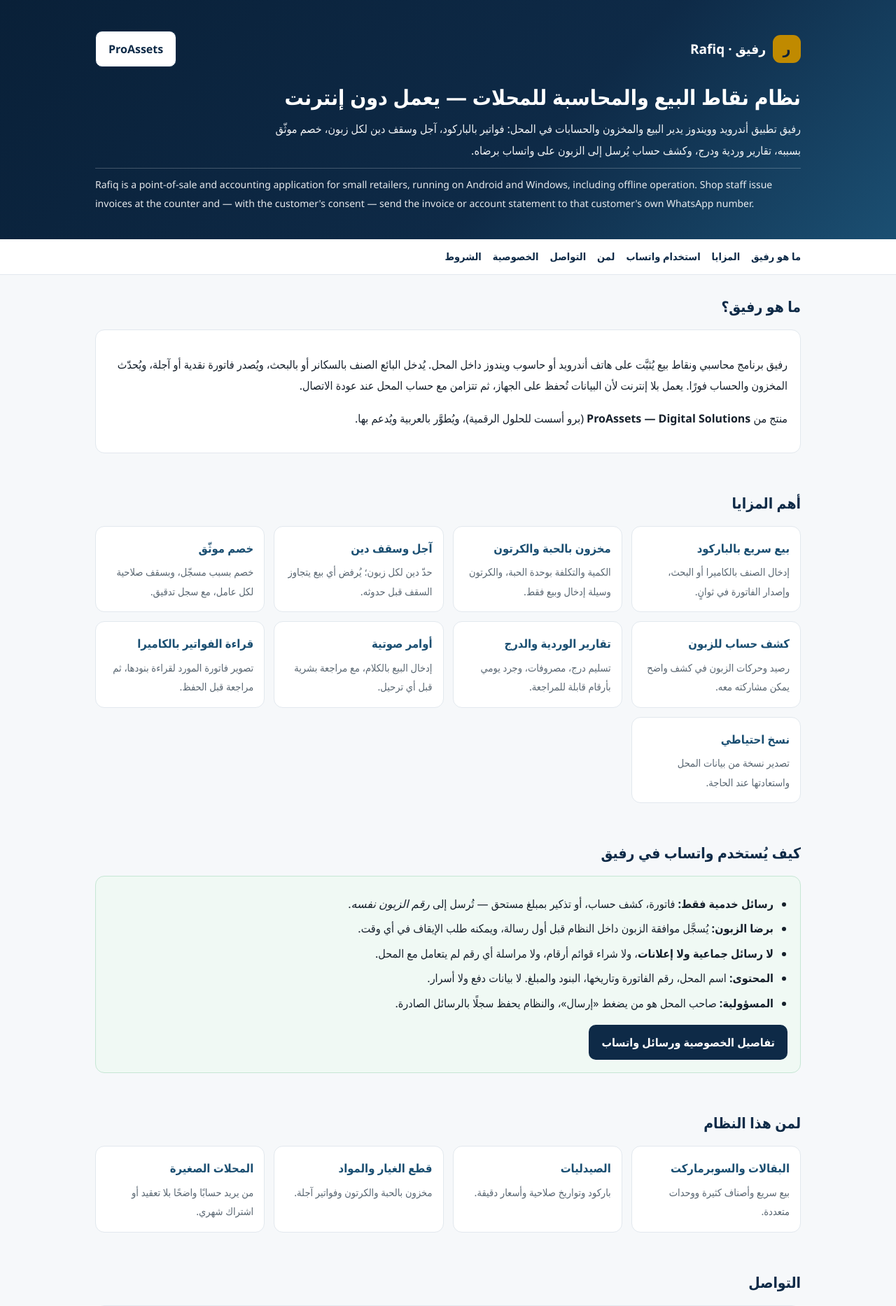
After one commit to lsadq3859/proassets-main, a Flask app: page /rafiq in a window 1280 px wide. The commit adds this page. Shown: the top 1867 px of the page at 70% size. Run offline with Flask 3, Linux system fonts and the light colour scheme; parts of the project's set-up code (start-up, migrations or seed data) failed here and were passed over.

Commit message:
add Rafiq product page + WhatsApp privacy notice (Meta business website)

```diff
--- a/app.py
+++ b/app.py
@@ -292,6 +292,16 @@ def create_app(config_name=None):
                              title='ProAssets - Global Digital Assets',
                              featured_products=featured,
                              categories=categories)
+
+    @app.route('/rafiq')
+    def rafiq():
+        """Rafiq POS & accounting — product page (WhatsApp Business use case)"""
+        return render_template('rafiq.html', title='رفيق — نظام نقاط البيع والمحاسبة')
+
+    @app.route('/rafiq/privacy')
+    def rafiq_privacy():
+        """Rafiq + WhatsApp messaging privacy notice"""
+        return render_template('rafiq_privacy.html', title='خصوصية رفيق ورسائل واتساب')
 
     @app.route('/about')
     def about():
--- a/templates/home.html
+++ b/templates/home.html
@@ -19,7 +19,7 @@
                     <li><a href="/products" data-t="nav_market">المتجر</a></li>
                     <li><a href="#categories" data-t="nav_categories">التصنيفات</a></li>
                     <li><a href="/about" data-t="nav_about">من نحن</a></li>
-                    <li><a href="/contact" data-t="nav_contact">تواصل معنا</a></li>
+                    <li><a href="/rafiq">رفيق — نقاط البيع</a><a href="/contact" data-t="nav_contact">تواصل معنا</a></li>
                     <li class="pa-nav-mobile-auth"><a href="/login" data-t="nav_login">تسجيل الدخول</a></li>
                     <li class="pa-nav-mobile-auth"><a href="/register" data-t="nav_signup">إنشاء حساب</a></li>
                 </ul>
--- /dev/null
+++ b/templates/rafiq.html
@@ -0,0 +1,158 @@
+<!doctype html>
+<html lang="ar" dir="rtl">
+<head>
+<meta charset="utf-8">
+<meta name="viewport" content="width=device-width, initial-scale=1">
+<title>رفيق — نظام نقاط البيع والمحاسبة | Rafiq POS</title>
+<meta name="description" content="رفيق نظام نقاط بيع ومحاسبة للمحلات يعمل على أندرويد وويندوز دون إنترنت: فواتير، مخزون، آجل وسقف دين، خصم موثّق، تقارير، وإرسال الفاتورة وكشف الحساب إلى الزبون على واتساب برضاه. Rafiq POS &amp; accounting for shops.">
+<style>
+  :root{--navy:#0E2A47;--navy2:#092038;--gold:#C08A00;--ink:#16202b;--mut:#5a6772;--line:#e2e8ee;--bg:#f6f8fa}
+  *{box-sizing:border-box}
+  body{margin:0;font-family:"Segoe UI",Tahoma,Arial,sans-serif;color:var(--ink);background:var(--bg);line-height:1.9}
+  header{background:linear-gradient(135deg,var(--navy2),var(--navy) 60%,#1B4F72);color:#fff;padding:44px 18px 38px}
+  .wrap{max-width:1040px;margin:0 auto;padding:0 16px}
+  .top{display:flex;justify-content:space-between;align-items:center;gap:12px;flex-wrap:wrap;margin-bottom:20px}
+  .brand{display:flex;align-items:center;gap:10px;font-weight:800;font-size:19px}
+  .mark{width:40px;height:40px;border-radius:11px;background:var(--gold);color:var(--navy2);display:grid;place-items:center;font-size:21px;font-weight:800}
+  header h1{margin:0 0 8px;font-size:30px;line-height:1.5}
+  header p{margin:0;opacity:.94;max-width:760px}
+  .en{direction:ltr;text-align:left;font-size:14px;opacity:.9;margin-top:10px;border-top:1px solid rgba(255,255,255,.25);padding-top:10px}
+  nav{background:#fff;border-bottom:1px solid var(--line);position:sticky;top:0;z-index:5}
+  nav .wrap{display:flex;gap:16px;padding:11px 16px;overflow-x:auto}
+  nav a{color:var(--navy);text-decoration:none;font-weight:700;font-size:14.5px;white-space:nowrap}
+  section{padding:26px 0}
+  h2{color:var(--navy);font-size:21px;margin:0 0 12px}
+  h3{color:#1B4F72;font-size:16.5px;margin:0 0 5px}
+  .grid{display:grid;grid-template-columns:repeat(auto-fit,minmax(240px,1fr));gap:13px}
+  .card{background:#fff;border:1px solid var(--line);border-radius:13px;padding:15px}
+  .card p{margin:0;color:var(--mut);font-size:14.5px}
+  .box{background:#fff;border:1px solid var(--line);border-radius:13px;padding:18px}
+  ul{margin:6px 0;padding-inline-start:20px}
+  li{margin:5px 0}
+  .tag{display:inline-block;background:#eef2f6;color:var(--navy);border:1px solid #cfdae4;border-radius:999px;padding:2px 11px;font-size:12.5px;font-weight:700;margin-inline-end:6px;margin-bottom:6px}
+  .wa{background:#f0f9f4;border-color:#c6e6d4}
+  .btn{display:inline-block;background:var(--navy);color:#fff;text-decoration:none;padding:10px 18px;border-radius:10px;font-weight:700}
+  .btn.ghost{background:#fff;color:var(--navy);border:1px solid var(--navy)}
+  table{width:100%;border-collapse:collapse;font-size:14.5px;background:#fff}
+  th,td{border:1px solid var(--line);padding:9px 11px;text-align:right}
+  th{background:#eef2f6;color:var(--navy)}
+  .ph{background:#fff8e1;border-bottom:1px dashed var(--gold);color:#7a5b00;padding:0 4px;border-radius:4px;font-weight:700}
+  footer{background:var(--navy2);color:#cbd5e1;padding:22px 0;font-size:13.5px;margin-top:26px}
+  footer .wrap{display:flex;flex-wrap:wrap;gap:10px 26px;justify-content:space-between}
+  footer a{color:#cbd5e1}
+  .en-block{direction:ltr;text-align:left}
+</style>
+</head>
+<body>
+
+<header>
+  <div class="wrap">
+    <div class="top">
+      <div class="brand"><span class="mark">ر</span> رفيق · Rafiq</div>
+      <a class="btn ghost" href="/">ProAssets</a>
+    </div>
+    <h1>نظام نقاط البيع والمحاسبة للمحلات — يعمل دون إنترنت</h1>
+    <p>رفيق تطبيق أندرويد وويندوز يدير البيع والمخزون والحسابات في المحل: فواتير بالباركود، آجل وسقف دين لكل زبون،
+    خصم موثّق بسببه، تقارير وردية ودرج، وكشف حساب يُرسل إلى الزبون على واتساب برضاه.</p>
+    <div class="en">Rafiq is a point-of-sale and accounting application for small retailers, running on Android and Windows,
+    including offline operation. Shop staff issue invoices at the counter and — with the customer's consent — send the
+    invoice or account statement to that customer's own WhatsApp number.</div>
+  </div>
+</header>
+
+<nav><div class="wrap">
+  <a href="#what">ما هو رفيق</a>
+  <a href="#features">المزايا</a>
+  <a href="#whatsapp">استخدام واتساب</a>
+  <a href="#who">لمن</a>
+  <a href="#contact">التواصل</a>
+  <a href="/rafiq/privacy">الخصوصية</a>
+  <a href="/terms">الشروط</a>
+</div></nav>
+
+<div class="wrap">
+
+  <section id="what">
+    <h2>ما هو رفيق؟</h2>
+    <div class="box">
+      <p>رفيق برنامج محاسبي ونقاط بيع يُثبَّت على هاتف أندرويد أو حاسوب ويندوز داخل المحل. يُدخل البائع الصنف بالسكانر
+      أو بالبحث، ويُصدر فاتورة نقدية أو آجلة، ويُحدّث المخزون والحساب فورًا. يعمل بلا إنترنت لأن البيانات تُحفظ على الجهاز،
+      ثم تتزامن مع حساب المحل عند عودة الاتصال.</p>
+      <p>منتج من <strong>ProAssets — Digital Solutions</strong> (برو أسست للحلول الرقمية)، ويُطوَّر بالعربية ويُدعم بها.</p>
+    </div>
+  </section>
+
+  <section id="features">
+    <h2>أهم المزايا</h2>
+    <div class="grid">
+      <div class="card"><h3>بيع سريع بالباركود</h3><p>إدخال الصنف بالكاميرا أو البحث، وإصدار الفاتورة في ثوانٍ.</p></div>
+      <div class="card"><h3>مخزون بالحبة والكرتون</h3><p>الكمية والتكلفة بوحدة الحبة، والكرتون وسيلة إدخال وبيع فقط.</p></div>
+      <div class="card"><h3>آجل وسقف دين</h3><p>حدّ دين لكل زبون؛ يُرفض أي بيع يتجاوز السقف قبل حدوثه.</p></div>
+      <div class="card"><h3>خصم موثّق</h3><p>خصم بسبب مسجّل، وبسقف صلاحية لكل عامل، مع سجل تدقيق.</p></div>
+      <div class="card"><h3>كشف حساب للزبون</h3><p>رصيد وحركات الزبون في كشف واضح يمكن مشاركته معه.</p></div>
+      <div class="card"><h3>تقارير الوردية والدرج</h3><p>تسليم درج، مصروفات، وجرد يومي بأرقام قابلة للمراجعة.</p></div>
+      <div class="card"><h3>أوامر صوتية</h3><p>إدخال البيع بالكلام، مع مراجعة بشرية قبل أي ترحيل.</p></div>
+      <div class="card"><h3>قراءة الفواتير بالكاميرا</h3><p>تصوير فاتورة المورد لقراءة بنودها، ثم مراجعة قبل الحفظ.</p></div>
+      <div class="card"><h3>نسخ احتياطي</h3><p>تصدير نسخة من بيانات المحل واستعادتها عند الحاجة.</p></div>
+    </div>
+  </section>
+
+  <section id="whatsapp">
+    <h2>كيف يُستخدم واتساب في رفيق</h2>
+    <div class="box wa">
+      <ul>
+        <li><strong>رسائل خدمية فقط:</strong> فاتورة، كشف حساب، أو تذكير بمبلغ مستحق — تُرسل إلى <em>رقم الزبون نفسه</em>.</li>
+        <li><strong>برضا الزبون:</strong> يُسجَّل موافقة الزبون داخل النظام قبل أول رسالة، ويمكنه طلب الإيقاف في أي وقت.</li>
+        <li><strong>لا رسائل جماعية ولا إعلانات</strong>، ولا شراء قوائم أرقام، ولا مراسلة أي رقم لم يتعامل مع المحل.</li>
+        <li><strong>المحتوى:</strong> اسم المحل، رقم الفاتورة وتاريخها، البنود والمبلغ. لا بيانات دفع ولا أسرار.</li>
+        <li><strong>المسؤولية:</strong> صاحب المحل هو من يضغط «إرسال»، والنظام يحفظ سجلًا بالرسائل الصادرة.</li>
+      </ul>
+      <p style="margin-bottom:0"><a class="btn" href="/rafiq/privacy">تفاصيل الخصوصية ورسائل واتساب</a></p>
+    </div>
+  </section>
+
+  <section id="who">
+    <h2>لمن هذا النظام</h2>
+    <div class="grid">
+      <div class="card"><h3>البقالات والسوبرماركت</h3><p>بيع سريع وأصناف كثيرة ووحدات متعددة.</p></div>
+      <div class="card"><h3>الصيدليات</h3><p>باركود وتواريخ صلاحية وأسعار دقيقة.</p></div>
+      <div class="card"><h3>قطع الغيار والمواد</h3><p>مخزون بالحبة والكرتون وفواتير آجلة.</p></div>
+      <div class="card"><h3>المحلات الصغيرة</h3><p>من يريد حسابًا واضحًا بلا تعقيد أو اشتراك شهري.</p></div>
+    </div>
+  </section>
+
+  <section id="contact">
+    <h2>التواصل</h2>
+    <div class="box">
+      <table>
+        <tr><th style="width:170px">الجهة</th><td><strong>ProAssets — Digital Solutions</strong> (برو أسست للحلول الرقمية)</td></tr>
+        <tr><th>الهاتف / واتساب</th><td><span class="ph">[يُستكمل]</span></td></tr>
+        <tr><th>البريد الإلكتروني</th><td><span class="ph">[يُستكمل]</span></td></tr>
+        <tr><th>العنوان</th><td><span class="ph">[يُستكمل: المدينة – الشارع – أقرب معلم]</span></td></tr>
+        <tr><th>أوقات العمل</th><td><span class="ph">[يُستكمل]</span></td></tr>
+      </table>
+      <p style="margin:12px 0 0;color:var(--mut)">لطلب عرض أو تجربة للنظام، تواصل معنا على البيانات أعلاه.</p>
+    </div>
+  </section>
+
+  <section>
+    <h2 class="en-block" style="text-align:left">About this page (English)</h2>
+    <div class="box en-block">
+      <p>This page describes <strong>Rafiq</strong>: point-of-sale and accounting software for small shops, developed by
+      ProAssets — Digital Solutions. The business uses WhatsApp only to deliver transactional messages
+      (invoices, account statements, payment reminders) to the shop's own customers, at the customer's request and with
+      their consent recorded in the application. No marketing, bulk or unsolicited messaging is performed.</p>
+    </div>
+  </section>
+
+</div>
+
+<footer>
+  <div class="wrap">
+    <div>© <span id="y">2026</span> ProAssets — Digital Solutions · رفيق</div>
+    <div><a href="/">الرئيسية</a> · <a href="/rafiq/privacy">الخصوصية</a> · <a href="/terms">الشروط</a> · <a href="/contact">تواصل</a></div>
+  </div>
+</footer>
+<script>document.getElementById('y').textContent=new Date().getFullYear();</script>
+</body>
+</html>
```
Also changed, not shown: templates/rafiq_privacy.html (added, +125 -0 lines).
